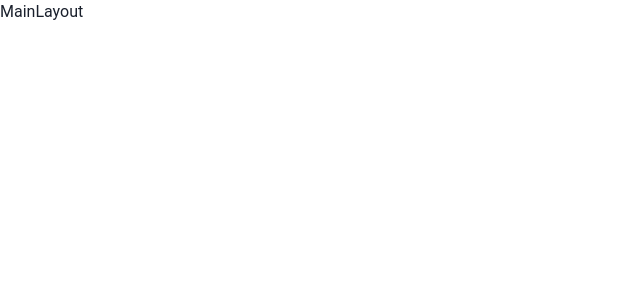
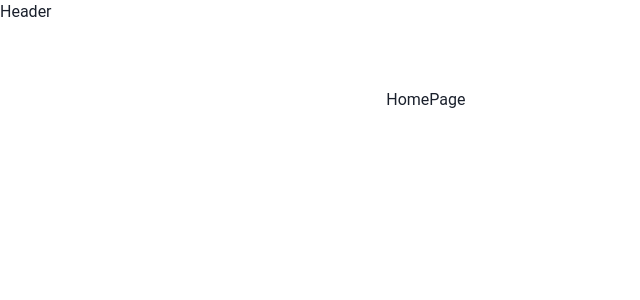
Before and after one commit to berezin787/countries-spa, a React (Vite) app: page / in a window 1280 px wide. Shown: the top 300 px of the page, without its empty margins (0-640 px from the left). Built offline with nearby package versions, Linux system fonts and the light colour scheme.

Commit message:
set up main layout

```diff
--- a/package.json
+++ b/package.json
@@ -15,6 +15,7 @@
     "@emotion/styled": "^11.11.5",
     "@tanstack/react-query": "^5.51.1",
     "@tanstack/react-query-devtools": "^5.51.1",
+    "classnames": "^2.5.1",
     "framer-motion": "^11.3.2",
     "react": "^18.3.1",
     "react-dom": "^18.3.1",
--- /dev/null
+++ b/src/components/Container/Container.module.css
@@ -0,0 +1,6 @@
+.container {
+  width: 100%;
+  max-width: 1240px;
+  margin: 0 auto;
+  padding: 0 2rem;
+}
--- /dev/null
+++ b/src/components/Container/Container.props.ts
@@ -0,0 +1,3 @@
+import { HTMLAttributes } from 'react';
+
+export interface ContainerProps extends HTMLAttributes<HTMLDivElement> {}
--- /dev/null
+++ b/src/components/Container/Container.tsx
@@ -0,0 +1,13 @@
+import { FC } from 'react';
+import classNames from 'classnames';
+import { Container as ChakraContainer } from '@chakra-ui/react';
+import styles from './Container.module.css';
+import { ContainerProps } from './Container.props.ts';
+
+export const Container: FC<ContainerProps> = ({ children }) => {
+  return (
+    <ChakraContainer className={classNames(styles.container)}>
+      {children}
+    </ChakraContainer>
+  );
+};
--- /dev/null
+++ b/src/components/Header/Header.tsx
@@ -0,0 +1,7 @@
+import { FC } from 'react';
+
+export const Header: FC = () => {
+  return (
+    <>Header</>
+  );
+};
--- /dev/null
+++ b/src/layouts/Main/MainLayout.module.css
@@ -0,0 +1,11 @@
+.wrapper {
+  padding: 2rem 0;
+
+  @media (min-width: 767px) {
+    padding: 4rem 0;
+  }
+}
+
+.container {
+
+}
--- /dev/null
+++ b/src/layouts/Main/MainLayout.tsx
@@ -0,0 +1,19 @@
+import { FC } from 'react';
+import { Outlet } from 'react-router-dom';
+import classNames from 'classnames';
+import styles from './MainLayout.module.css';
+import { Header } from '../../components/Header/Header.tsx';
+import { Container } from '../../components/Container/Container.tsx';
+
+export const MainLayout: FC = () => {
+  return (
+    <>
+      <Header />
+      <div className={classNames(styles.wrapper)}>
+        <Container>
+          <Outlet />
+        </Container>
+      </div>
+    </>
+  );
+};
--- a/src/routes.tsx
+++ b/src/routes.tsx
@@ -1,9 +1,10 @@
 import { createBrowserRouter } from 'react-router-dom';
+import { MainLayout } from './layouts/Main/MainLayout.tsx';
 
 export const routes = createBrowserRouter([
   {
     path: '/',
-    element: <>MainLayout</>,
+    element: <MainLayout />,
     children: [
       {
         path: '/',
```
Also changed, not shown: 1 other file (tests, documents, lock files or other folders).
